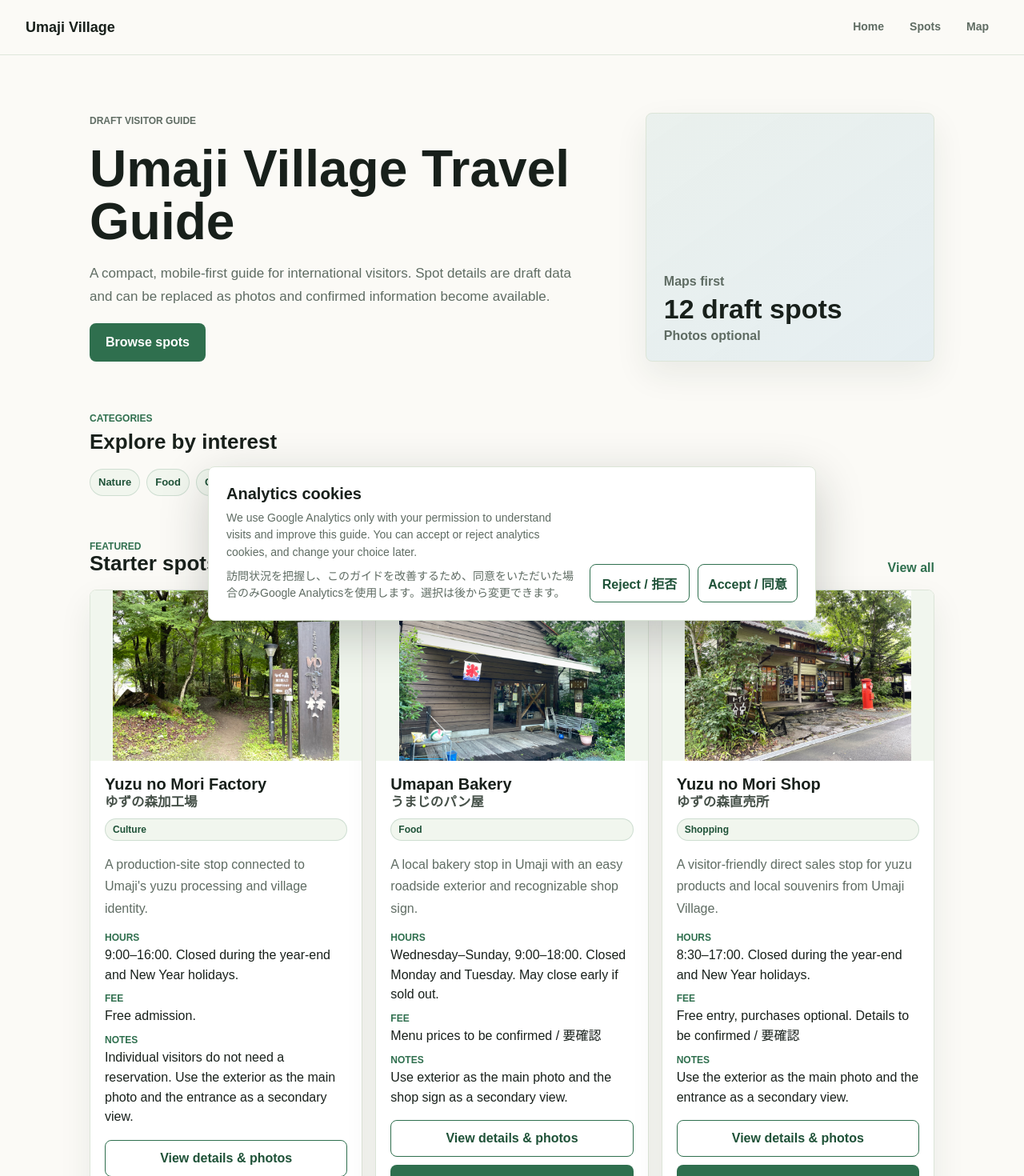
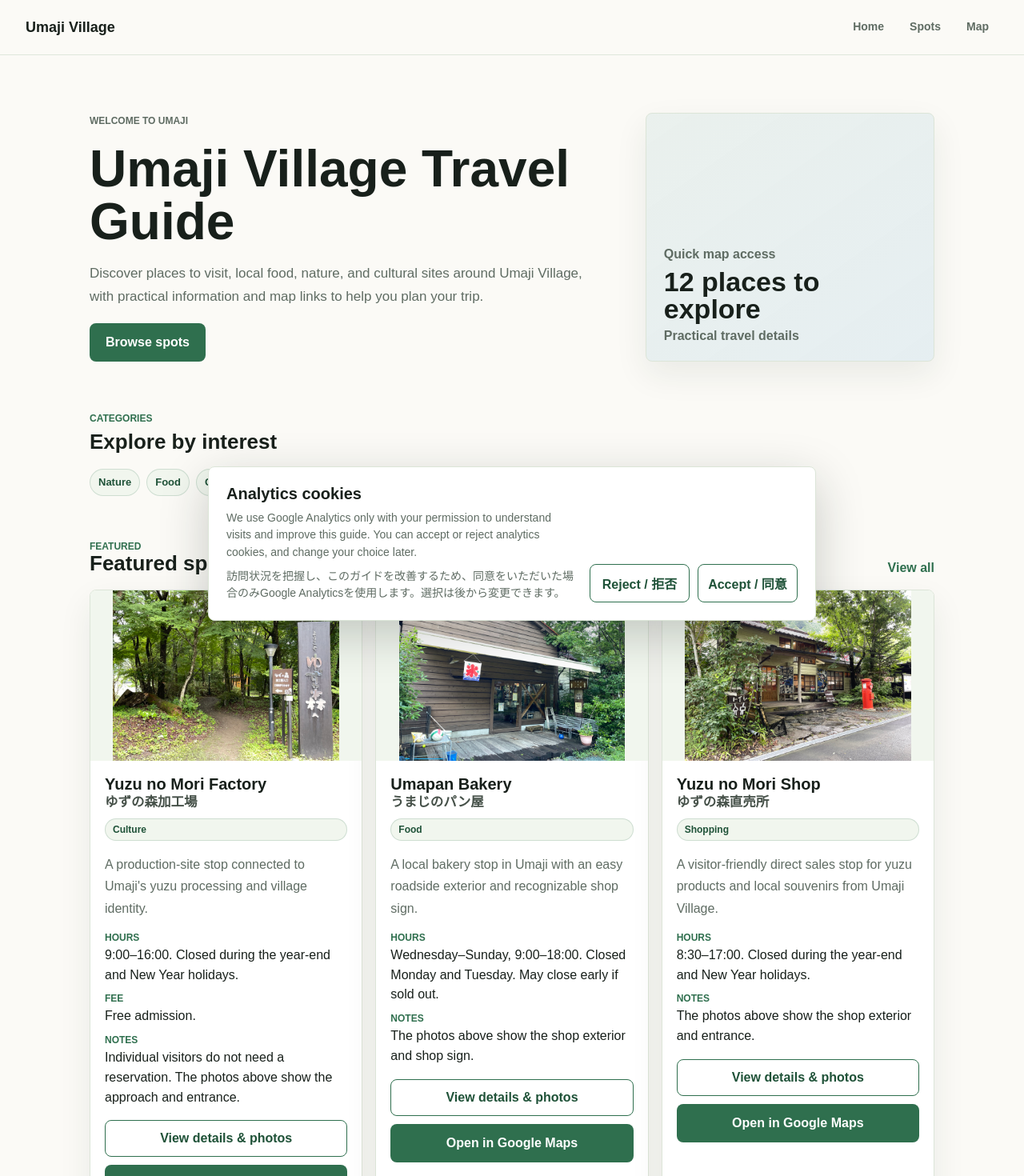
Before and after one commit to mikaanko/umaji-village-guide, a Next.js app: page / in a window 1280 px wide. Shown: the top 1470 px of the page at 80% size. Built offline with nearby package versions, Linux system fonts and the light colour scheme.

Commit message:
観光案内の仮文章と施設情報表示を正式公開向けに整理

```diff
--- a/app/layout.tsx
+++ b/app/layout.tsx
@@ -6,7 +6,8 @@ import "./globals.css";
 
 export const metadata: Metadata = {
   title: "Umaji Village Travel Guide",
-  description: "A draft English travel guide for Umaji Village, Kochi.",
+  description:
+    "A practical English travel guide to places, local food, nature, and culture in Umaji Village, Kochi.",
 };
 
 export default function RootLayout({
--- a/app/page.tsx
+++ b/app/page.tsx
@@ -27,21 +27,21 @@ export default function HomePage() {
     <main>
       <section className="hero">
         <div className="hero-copy">
-          <p className="eyebrow">Draft visitor guide</p>
+          <p className="eyebrow">Welcome to Umaji</p>
           <h1>Umaji Village Travel Guide</h1>
           <p>
-            A compact, mobile-first guide for international visitors. Spot
-            details are draft data and can be replaced as photos and confirmed
-            information become available.
+            Discover places to visit, local food, nature, and cultural sites
+            around Umaji Village, with practical information and map links to
+            help you plan your trip.
           </p>
           <Link className="primary-link" href="/spots">
             Browse spots
           </Link>
         </div>
         <div className="hero-panel" aria-label="Guide highlights">
-          <span>Maps first</span>
-          <strong>{spots.length} draft spots</strong>
-          <span>Photos optional</span>
+          <span>Quick map access</span>
+          <strong>{spots.length} places to explore</strong>
+          <span>Practical travel details</span>
         </div>
       </section>
 
@@ -63,7 +63,7 @@ export default function HomePage() {
         <div className="section-heading with-action">
           <div>
             <p className="eyebrow">Featured</p>
-            <h2>Starter spots</h2>
+            <h2>Featured spots</h2>
           </div>
           <Link className="text-link" href="/spots">
             View all
--- a/app/spots/page.tsx
+++ b/app/spots/page.tsx
@@ -22,11 +22,11 @@ export default function SpotsPage() {
   return (
     <main>
       <section className="page-title">
-        <p className="eyebrow">Draft spot list</p>
+        <p className="eyebrow">Visitor spot guide</p>
         <h1>Places to Visit</h1>
         <p>
-          Each card keeps map access visible and supports unconfirmed opening
-          hours, fees, notes, and missing photos.
+          Browse places around Umaji Village, with practical details, photos,
+          and quick access to Google Maps.
         </p>
       </section>
 
--- a/components/SpotCard.tsx
+++ b/components/SpotCard.tsx
@@ -19,9 +19,9 @@ export function SpotCard({ spot }: SpotCardProps) {
             sizes="(min-width: 1040px) 352px, (min-width: 720px) 50vw, 100vw"
           />
         ) : (
-          <div className="image-placeholder" aria-label="Photo not set">
+          <div className="image-placeholder" aria-label="Photo unavailable">
             <span>{spot.category}</span>
-            <strong>Photo coming soon</strong>
+            <strong>Photo unavailable</strong>
           </div>
         )}
       </div>
@@ -33,20 +33,28 @@ export function SpotCard({ spot }: SpotCardProps) {
         </div>
         <p>{spot.summary}</p>
 
+        {(spot.hours || spot.fee || spot.notes) && (
           <dl className="spot-details">
+            {spot.hours && (
               <div>
                 <dt>Hours</dt>
                 <dd>{spot.hours}</dd>
               </div>
+            )}
+            {spot.fee && (
               <div>
                 <dt>Fee</dt>
                 <dd>{spot.fee}</dd>
               </div>
+            )}
+            {spot.notes && (
               <div>
                 <dt>Notes</dt>
                 <dd>{spot.notes}</dd>
               </div>
+            )}
           </dl>
+        )}
 
         <div className="spot-actions">
           <Link className="detail-link" href={`/spots/${spot.id}`}>
--- a/data/spots.ts
+++ b/data/spots.ts
@@ -14,9 +14,9 @@ export type Spot = {
   imageUrl?: string;
   imageAlt?: string;
   images?: string[];
-  hours: string;
-  fee: string;
-  notes: string;
+  hours?: string;
+  fee?: string;
+  notes?: string;
 };
 
 export const categories: SpotCategory[] = [
@@ -43,10 +43,8 @@ export const spots: Spot[] = [
       "/images/spots/gomi-tunnel-sign-01.jpg",
       "/images/spots/gomi-tunnel-no-entry-01.jpg",
     ],
-    hours: "Viewable from outside. Follow local signs.",
-    fee: "Free exterior viewing.",
     notes:
-      "Tunnel entry is prohibited. Please view the site from outside and follow local signs.",
+      "Free to view from outside. Tunnel entry is prohibited. Please follow local signs.",
   },
   {
     id: "umapan-bakery",
@@ -63,8 +61,7 @@ export const spots: Spot[] = [
     ],
     hours:
       "Wednesday–Sunday, 9:00–18:00. Closed Monday and Tuesday. May close early if sold out.",
-    fee: "Menu prices to be confirmed / 要確認",
-    notes: "Use exterior as the main photo and the shop sign as a secondary view.",
+    notes: "The photos above show the shop exterior and shop sign.",
   },
   {
     id: "yuzu-no-mori-market",
@@ -81,8 +78,7 @@ export const spots: Spot[] = [
       "/images/spots/yuzu-mori-market-entrance-01.jpg",
     ],
     hours: "8:30–17:00. Closed during the year-end and New Year holidays.",
-    fee: "Free entry, purchases optional. Details to be confirmed / 要確認",
-    notes: "Use the exterior as the main photo and the entrance as a secondary view.",
+    notes: "The photos above show the shop exterior and entrance.",
   },
   {
     id: "yuzu-no-mori-factory",
@@ -101,7 +97,7 @@ export const spots: Spot[] = [
     hours: "9:00–16:00. Closed during the year-end and New Year holidays.",
     fee: "Free admission.",
     notes:
-      "Individual visitors do not need a reservation. Use the exterior as the main photo and the entrance as a secondary view.",
+      "Individual visitors do not need a reservation. The photos above show the approach and entrance.",
   },
   {
     id: "common-parking-access",
@@ -117,9 +113,7 @@ export const spots: Spot[] = [
       "/images/spots/common-parking-path-01.jpg",
       "/images/spots/common-parking-01.jpg",
     ],
-    hours: "Open access point. On-site signs should still be checked / 要確認",
-    fee: "Parking conditions to be confirmed / 要確認",
-    notes: "Use the walking path as the main photo and the parking area as a secondary view.",
+    notes: "The photos above show the walking approach and shared parking area.",
   },
   {
     id: "umaji-onsen",
@@ -137,14 +131,13 @@ export const spots: Spot[] = [
     ],
     hours:
       "Day-use bathing: 10:00–21:00. Restaurant: lunch 11:00–14:00 (last order 13:30); dinner 17:00–21:00 (last order 20:30). Lodging: check-in from 15:00; check-out by 10:00.",
-    fee: "To be confirmed / 要確認",
     notes: "Day-use bathing, restaurant, and lodging hours are listed above.",
   },
   {
     id: "umaji-village-office",
     name: "Umaji Village Office / 馬路村役場",
     category: "Culture",
-    summary: "The village office in central Umaji. The current main photo is temporary while exterior construction is underway.",
+    summary: "The village office in central Umaji.",
     googleMapsUrl: "https://www.google.com/maps/search/?api=1&query=Umaji+Village+Office",
     imageUrl: "/images/spots/umaji-village-office-sign.jpg",
     imageAlt: "馬路村役場の案内表示",
@@ -153,9 +146,8 @@ export const spots: Spot[] = [
       "/images/spots/umaji-village-office-exterior.jpg",
       "/images/spots/umaji-village-office-entrance.jpg",
     ],
-    hours: "To be confirmed / 要確認",
-    fee: "To be confirmed / 要確認",
-    notes: "Temporary exterior photo during construction. Replace the main image later using the same filename.",
+    notes:
+      "The photos show the building exterior with construction scaffolding at the time they were taken.",
   },
   {
     id: "umaji-forest-railway",
@@ -172,8 +164,6 @@ export const spots: Spot[] = [
     ],
     hours:
       "8:30–16:30. Operates on Sundays and national holidays. In August, it runs daily only during the special operating period.",
-    fee: "To be confirmed / 要確認",
-    notes: "Fares and contact details are not yet confirmed.",
   },
   {
     id: "umaji-incline",
@@ -189,8 +179,6 @@ export const spots: Spot[] = [
     ],
     hours:
       "8:30–16:30. Operates on Sundays and national holidays; runs daily in August.",
-    fee: "To be confirmed / 要確認",
-    notes: "Fares and contact details are not yet confirmed.",
   },
   {
     id: "makaichotteya",
@@ -207,7 +195,6 @@ export const spots: Spot[] = [
       "/images/spots/makaichotteya-rental-bike.jpg",
     ],
     hours: "9:00–17:00. Closed during the year-end and New Year holidays.",
-    fee: "To be confirmed / 要確認",
     notes:
       "Bicycle rental is available; see the separate rental guide for confirmed prices and conditions.",
   },
@@ -227,10 +214,8 @@ export const spots: Spot[] = [
       "/images/spots/konrinji-otoko-onna-zaka-sign.jpg",
       "/images/spots/konrinji-entrance.jpg",
     ],
-    hours: "To be confirmed / 要確認",
-    fee: "To be confirmed / 要確認",
     notes:
-      "A long stone stairway leads to the temple grounds. Wear comfortable walking shoes. Visitor information is not yet confirmed.",
+      "A long stone stairway leads to the temple grounds. Wear comfortable walking shoes.",
   },
   {
     id: "asahideyama-osugi",
@@ -247,8 +232,5 @@ export const spots: Spot[] = [
       "/images/spots/asahideyama-osugi-trailhead.jpg",
       "/images/spots/asahideyama-osugi-information.jpg",
     ],
-    hours: "To be confirmed / 要確認",
-    fee: "To be confirmed / 要確認",
-    notes: "Access conditions, address, and visitor guidance are not yet confirmed.",
   },
 ];
```
Also changed, not shown: app/spots/[id]/page.tsx (+7 -5 lines). Lines whose indentation alone changed are shown as unchanged.
